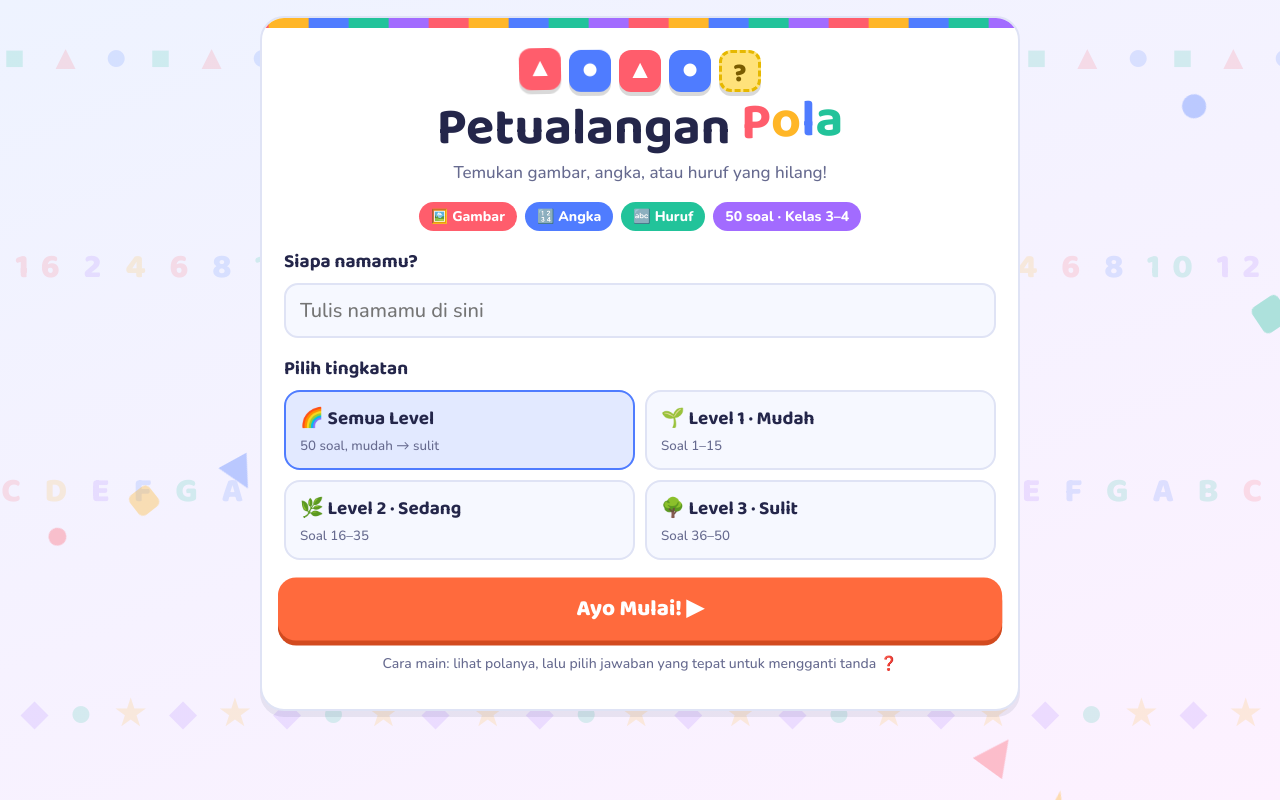
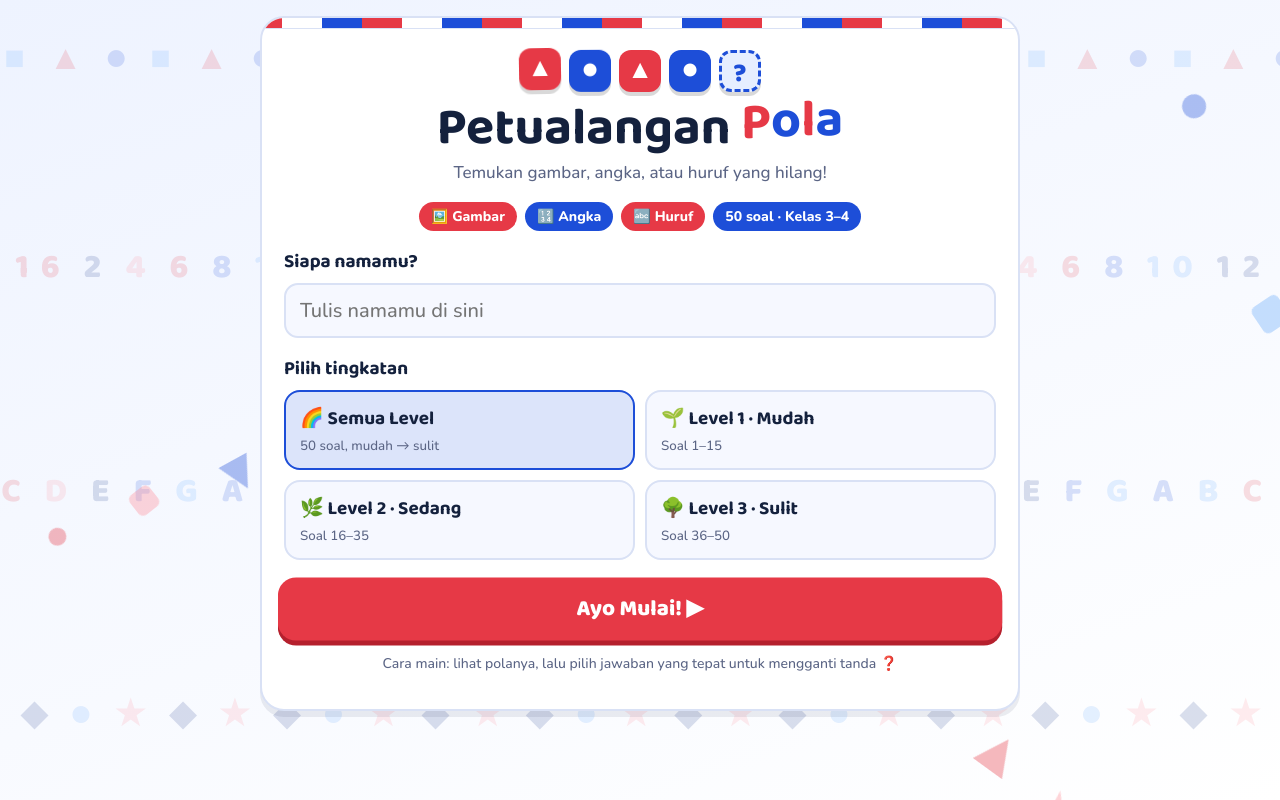
Before and after one commit to arihyandi/Pola, a plain HTML site: page index.html in a window 1280 px wide. Drawn offline with nearby package versions, Linux system fonts and the light colour scheme.

Commit message:
Ganti warna dasar menjadi merah, biru, dan putih
Co-Authored-By: Claude Opus 5.5 <noreply@anthropic.com>
Claude-Session: https://claude.ai/code/session_01B27Tywpi4kpHm1wVv95PYS

```diff
--- a/index.html
+++ b/index.html
@@ -10,26 +10,28 @@
 <style>
   /* Layout: satu kolom terpusat di atas "papan pola" yang bergerak; warna pola p1–p5 dipakai berulang seperti balok pola */
   :root{
-    --bg:#eef3ff; --bg2:#fdf1ff; --card:#ffffff; --ink:#24264a; --muted:#666a8f;
-    --line:#dfe3f5; --tile:#f6f8ff;
-    --p1:#ff5d6c; --p2:#ffb627; --p3:#4f7cff; --p4:#22c39a; --p5:#a26bff;
-    --primary:#ff6a3d; --primary-dk:#d24a1f; --accent:#4f7cff; --accent-dk:#2f55c4;
-    --good:#1fa864; --good-bg:#e3f8ec; --bad:#e5484d; --bad-bg:#fde8ea;
-    --q:#ffe27a; --q-line:#e6b800; --shadow:0 6px 0 rgba(36,38,74,.08);
+    --bg:#eef3ff; --bg2:#ffffff; --card:#ffffff; --ink:#14213d; --muted:#5b6585;
+    --line:#d9e1f5; --tile:#f6f8ff; --white:#ffffff;
+    --p1:#e63946; --p2:#ff8a93; --p3:#1d4ed8; --p4:#60a5fa; --p5:#1e3a8a;
+    --primary:#e63946; --primary-dk:#b5202d; --accent:#1d4ed8; --accent-dk:#1e3a8a;
+    --good:#1fa864; --good-bg:#e3f8ec; --bad:#e63946; --bad-bg:#fde8ea;
+    --q:#e6eeff; --q-line:#1d4ed8; --q-ink:#1d4ed8; --shadow:0 6px 0 rgba(20,33,61,.08);
     --bgfx:.16;
     --font-display:"Baloo 2","Trebuchet MS","Segoe UI",system-ui,sans-serif;
     --font-body:"Nunito","Trebuchet MS","Segoe UI",system-ui,sans-serif;
   }
   @media (prefers-color-scheme: dark){
     :root:not([data-theme="light"]){
-      --bg:#151833; --bg2:#231a3b; --card:#23274a; --ink:#f1f2ff; --muted:#a9addb;
-      --line:#363b66; --tile:#1b1f3d; --good-bg:#173a2b; --bad-bg:#45232b; --q:#6b5a14; --q-line:#c9a20a;
+      --bg:#0e1630; --bg2:#1c1328; --card:#18213f; --ink:#f5f7ff; --muted:#a7b1d6;
+      --line:#2e3a66; --tile:#121a36; --good-bg:#173a2b; --bad-bg:#45232b; --q:#1c2c5e; --q-line:#6d93ff; --q-ink:#c9d7ff;
+      --p3:#4d7cff; --p5:#93b4ff; --accent:#4d7cff;
       --shadow:0 6px 0 rgba(0,0,0,.35); --bgfx:.22; color-scheme:dark;
     }
   }
   :root[data-theme="dark"]{
-    --bg:#151833; --bg2:#231a3b; --card:#23274a; --ink:#f1f2ff; --muted:#a9addb;
-    --line:#363b66; --tile:#1b1f3d; --good-bg:#173a2b; --bad-bg:#45232b; --q:#6b5a14; --q-line:#c9a20a;
+    --bg:#0e1630; --bg2:#1c1328; --card:#18213f; --ink:#f5f7ff; --muted:#a7b1d6;
+    --line:#2e3a66; --tile:#121a36; --good-bg:#173a2b; --bad-bg:#45232b; --q:#1c2c5e; --q-line:#6d93ff; --q-ink:#c9d7ff;
+    --p3:#4d7cff; --p5:#93b4ff; --accent:#4d7cff;
     --shadow:0 6px 0 rgba(0,0,0,.35); --bgfx:.22; color-scheme:dark;
   }
   *{box-sizing:border-box}
@@ -79,10 +81,10 @@
   }
   .card::before{
     content:"";position:absolute;left:0;right:0;top:0;height:10px;
-    background:repeating-linear-gradient(90deg,var(--p1) 0 40px,var(--p2) 40px 80px,var(--p3) 80px 120px,var(--p4) 120px 160px,var(--p5) 160px 200px);
-    background-size:200px 100%;animation:stripe 6s linear infinite
+    background:repeating-linear-gradient(90deg,var(--p1) 0 40px,var(--white) 40px 80px,var(--p3) 80px 120px);
+    background-size:120px 100%;animation:stripe 6s linear infinite;border-bottom:1px solid var(--line)
   }
-  @keyframes stripe{to{background-position:200px 0}}
+  @keyframes stripe{to{background-position:120px 0}}
   @keyframes cardIn{from{opacity:.4;transform:translateY(18px) scale(.97)}to{opacity:1;transform:none}}
 
   /* ===== Logo balok pola ===== */
@@ -92,11 +94,11 @@
     font-family:var(--font-display);font-weight:800;font-size:26px;color:#fff;
     box-shadow:0 4px 0 rgba(0,0,0,.15);animation:hop 2.4s ease-in-out infinite;animation-delay:calc(var(--i) * .15s)
   }
-  .logo i.q{background:var(--q);color:#7a5c00;border:3px dashed var(--q-line)}
+  .logo i.q{background:var(--q);color:var(--q-ink);border:3px dashed var(--q-line)}
   .logo i.q::after{content:"?";animation:cycle 2.4s steps(1) infinite}
   @keyframes hop{0%,60%,100%{transform:translateY(0)}30%{transform:translateY(-12px) rotate(-6deg)}}
-  @keyframes cycle{0%{content:"?";color:#7a5c00}50%{content:"▲";color:var(--p1)}}
-  .b1{background:var(--p1)} .b2{background:var(--p3)} .b3{background:var(--p4)}
+  @keyframes cycle{0%{content:"?";color:var(--q-ink)}50%{content:"▲";color:var(--p1)}}
+  .b1{background:var(--p1)} .b2{background:var(--p3)}
 
   h1{font-family:var(--font-display);font-size:clamp(34px,7vw,52px);line-height:1.05;margin:4px 0;text-align:center;text-wrap:balance}
   h1 .wave span{display:inline-block;animation:letter 2s ease-in-out infinite;animation-delay:calc(var(--i) * .12s)}
@@ -134,17 +136,17 @@
   /* ===== Bar atas ===== */
   .topbar{display:flex;align-items:center;justify-content:space-between;gap:8px;flex-wrap:wrap;margin-bottom:10px}
   .pill{display:inline-flex;align-items:center;gap:6px;padding:6px 12px;border-radius:999px;font-weight:800;font-size:15px;background:var(--card);border:2px solid var(--line)}
-  .pill.l1{color:var(--good)} .pill.l2{color:#d98a00} .pill.l3{color:var(--bad)}
+  .pill.l1{color:var(--p3)} .pill.l2{color:var(--p5)} .pill.l3{color:var(--p1)}
   .pill.bump{animation:bump .4s}
   @keyframes bump{50%{transform:scale(1.25)}}
   .icon-btn{font:inherit;font-weight:700;font-size:17px;background:var(--card);border:2px solid var(--line);border-radius:999px;padding:6px 10px;cursor:pointer;color:var(--ink)}
   .progress{position:relative;height:16px;background:var(--card);border:2px solid var(--line);border-radius:999px;overflow:hidden;margin-bottom:14px}
   .progress > div{
     height:100%;width:0;transition:width .4s;
-    background:repeating-linear-gradient(90deg,var(--p1) 0 16px,var(--p2) 16px 32px,var(--p4) 32px 48px,var(--p3) 48px 64px);
-    background-size:64px 100%;animation:stripe2 2s linear infinite
+    background:repeating-linear-gradient(90deg,var(--p1) 0 16px,var(--white) 16px 32px,var(--p3) 32px 48px);
+    background-size:48px 100%;animation:stripe2 2s linear infinite
   }
-  @keyframes stripe2{to{background-position:64px 0}}
+  @keyframes stripe2{to{background-position:48px 0}}
 
   /* ===== Soal ===== */
   .qhead{display:flex;justify-content:space-between;align-items:center;gap:8px;margin-bottom:4px}
@@ -158,9 +160,7 @@
     word-break:break-word;max-width:100%;box-shadow:0 3px 0 rgba(0,0,0,.06);
     animation:popIn .45s cubic-bezier(.2,.9,.3,1.5) both;animation-delay:calc(var(--i) * .07s)
   }
-  .tile:nth-child(5n+1){border-bottom-color:var(--p1)} .tile:nth-child(5n+2){border-bottom-color:var(--p2)}
-  .tile:nth-child(5n+3){border-bottom-color:var(--p3)} .tile:nth-child(5n+4){border-bottom-color:var(--p4)}
-  .tile:nth-child(5n){border-bottom-color:var(--p5)}
+  .tile:nth-child(odd){border-bottom-color:var(--p1)} .tile:nth-child(even){border-bottom-color:var(--p3)}
   .tile{border-bottom-width:5px}
   .tile.missing{background:var(--q);border:3px dashed var(--q-line);animation:popIn .45s both,wiggle 1.6s ease-in-out .6s infinite;animation-delay:calc(var(--i) * .07s),calc(var(--i) * .07s + .5s)}
   .tile.filled{background:var(--good-bg);border:3px solid var(--good);animation:fillIn .5s cubic-bezier(.2,.9,.3,1.6)}
@@ -182,8 +182,7 @@
     display:inline-grid;place-items:center;width:24px;height:24px;border-radius:50%;margin:0 auto 2px;
     font-family:var(--font-body);font-size:13px;color:#fff;font-weight:800
   }
-  .opt:nth-child(1) .k{background:var(--p1)} .opt:nth-child(2) .k{background:var(--p3)}
-  .opt:nth-child(3) .k{background:var(--p4)} .opt:nth-child(4) .k{background:var(--p5)}
+  .opt:nth-child(odd) .k{background:var(--p1)} .opt:nth-child(even) .k{background:var(--accent)}
   .opt > span:last-child{display:block}
   .opt:hover:not(:disabled){border-color:var(--accent);transform:translateY(-3px)}
   .opt.correct{background:var(--good-bg);border-color:var(--good);box-shadow:0 5px 0 var(--good)}
@@ -201,7 +200,7 @@
   .score small{display:block;font-family:var(--font-body);font-size:16px;color:var(--muted);font-weight:700;margin-top:4px}
   .stats{display:grid;grid-template-columns:repeat(3,1fr);gap:10px;margin:16px 0}
   .stat{background:var(--tile);border:2px solid var(--line);border-radius:16px;padding:10px;text-align:center;font-weight:700}
-  .stat:nth-child(1){border-top:6px solid var(--p1)} .stat:nth-child(2){border-top:6px solid var(--p3)} .stat:nth-child(3){border-top:6px solid var(--p4)}
+  .stat:nth-child(1){border-top:6px solid var(--p1)} .stat:nth-child(2){border-top:6px solid var(--p3)} .stat:nth-child(3){border-top:6px solid var(--p1)}
   .stat b{display:block;font-family:var(--font-display);font-size:26px}
   .review{margin-top:14px}
   .review h3{font-family:var(--font-display);margin:10px 0}
@@ -243,9 +242,9 @@
     <p class="sub">Temukan gambar, angka, atau huruf yang hilang!</p>
     <div class="badges">
       <span class="badge" style="background:var(--p1)">🖼️ Gambar</span>
-      <span class="badge" style="background:var(--p3)">🔢 Angka</span>
-      <span class="badge" style="background:var(--p4)">🔤 Huruf</span>
-      <span class="badge" style="background:var(--p5)">50 soal · Kelas 3–4</span>
+      <span class="badge" style="background:var(--accent)">🔢 Angka</span>
+      <span class="badge" style="background:var(--p1)">🔤 Huruf</span>
+      <span class="badge" style="background:var(--accent)">50 soal · Kelas 3–4</span>
     </div>
 
     <label class="lbl" for="name">Siapa namamu?</label>
@@ -516,7 +515,7 @@ function buildBackground(){
     s.style.setProperty("--dl", (-i*1.7) + "s");
     fx.appendChild(s);
   }
-  const w = $("title-wave"), txt = w.textContent, cols = ["--p1","--p2","--p3","--p4"];
+  const w = $("title-wave"), txt = w.textContent, cols = ["--p1","--p3"];
   w.innerHTML = "";
   [...txt].forEach((ch,i)=>{
     const sp = document.createElement("span"); sp.textContent = ch;
```
